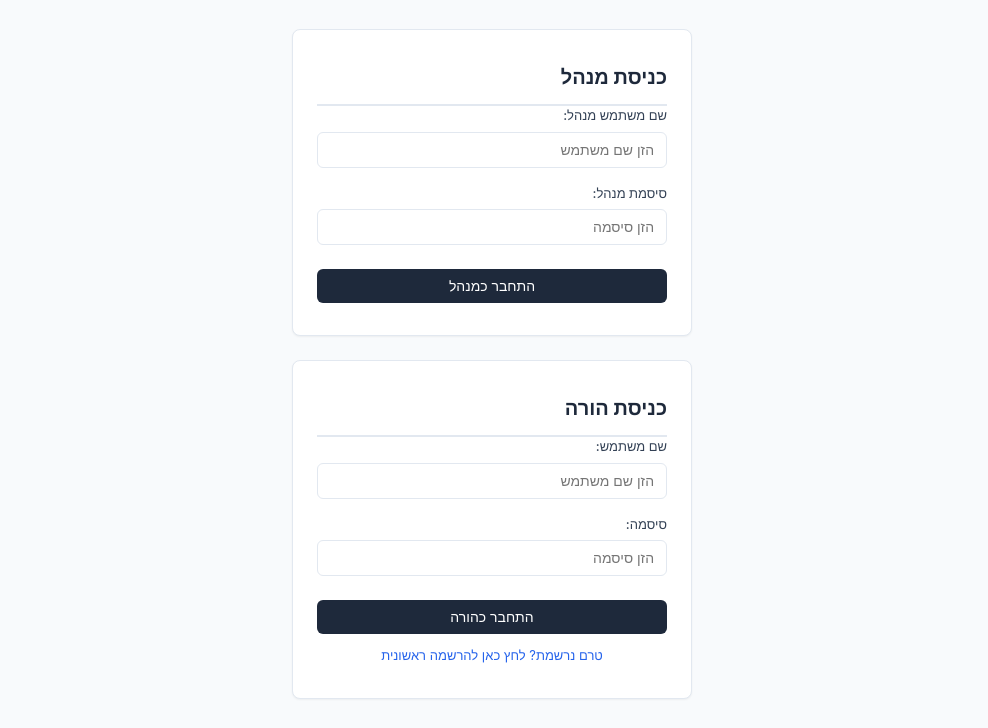
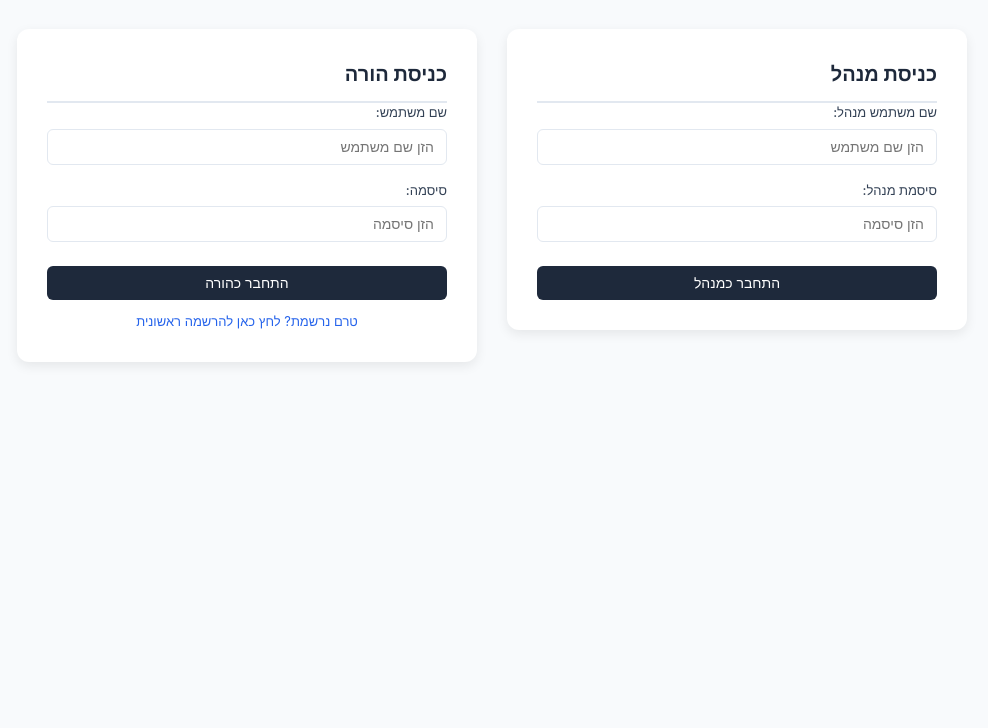
Before and after one commit to RuthDeveloper0/tuition-management-project, a website: page client/index.html in a window 1280 px wide. Shown: the part 72-800 px from the top of the page, without its empty margins (148-1136 px from the left). Drawn offline with Linux system fonts and the light colour scheme.

Commit message:
change style

```diff
--- a/client/css/components.css
+++ b/client/css/components.css
@@ -51,7 +51,7 @@
 }
 
 .btn-add-child { background-color: #f1f5f9; color: var(--primary-color); border-color: #cbd5e1; }
-.btn-file { background-color: #eff6ff; color: var(--accent-color); border-color: #bfdbfe; }
+.btn-file { background-color: #eaf2fd; color: #0f172a; border-color: #bfdbfe; }
 .btn-edit { background-color: #fff; color: var(--text-main); border-color: var(--border-color); }
 .btn-delete { background-color: #fff; color: var(--danger-color); border-color: #fca5a5; }
 .btn-delete:hover { background-color: var(--danger-bg); }
--- a/client/css/layout.css
+++ b/client/css/layout.css
@@ -1,4 +1,3 @@
-
 body {
   font-family: -apple-system, BlinkMacSystemFont, "Segoe UI", Roboto, "Helvetica Neue", Arial, sans-serif;
   background-color: var(--bg-color);
@@ -28,6 +27,7 @@ header {
   margin-bottom: 28px;
   border-bottom: 1px solid var(--border-color);
   padding-bottom: 20px;
+  mix-blend-mode: multiply;
 }
 
 header h1, h2, h3 {
@@ -171,11 +171,48 @@ tr.family-needs-attention {
 }
 
  body { padding: 40px 16px; }
-    .main-title { text-align: center; color: #0f172a; margin-bottom: 32px; }
-    .cards-container { display: flex; gap: 24px; max-width: 900px; margin: 0 auto; justify-content: center; flex-wrap: wrap; }
-    .login-card { background: #ffffff; border: 1px solid var(--border-color); border-radius: var(--radius-md); padding: 32px 24px; width: 100%; max-width: 400px; box-shadow: var(--shadow-sm); box-sizing: border-box; }
-    .login-card h2 { margin-top: 0; color: var(--primary-color); border-bottom: 2px solid var(--border-color); padding-bottom: 12px; font-size: 20px; }
-    .toggle-link { margin-top: 12px; text-align: center; color: var(--accent-color); cursor: pointer; font-size: 13px; }
+    .main-title {
+      text-align: center;
+      color: #0f172a;
+      margin-bottom: 32px;
+       }
+    .cards-container {
+  display: flex !important;
+  flex-direction: row !important;
+  justify-content: center;
+  align-items: flex-start;
+  gap: 30px;
+  flex-wrap: nowrap; /* מונע מהם לרדת שורה בכוח */
+  width: 100%;
+  max-width: 900px;
+  margin: 0 auto 40px auto;
+}
+
+.login-card {
+  background: #ffffff;
+  padding: 30px;
+  border-radius: 12px;
+  box-shadow: 0 4px 12px rgba(0, 0, 0, 0.08);
+  width: 400px;
+  flex-shrink: 0; /* מונע מהכרטיסים להתכווץ או להידחס */
+
+}
+
+    .login-card h2 {
+      margin-top: 0;
+      color: var(--primary-color);
+      border-bottom: 2px solid var(--border-color);
+      padding-bottom: 12px;
+      font-size: 20px;
+        }
+
+    .toggle-link {
+      margin-top: 12px;
+      text-align: center;
+      color: var(--accent-color);
+      cursor: pointer;
+      font-size: 13px;
+     }
 
     /* עיצוב כפתור עדכון שנה שיהיה זהה לחלוטין לכפתור הוספת משפחה */
 #updateYearBtn {
```
Also changed, not shown: client/dashboard.html (+15 -15 lines).
